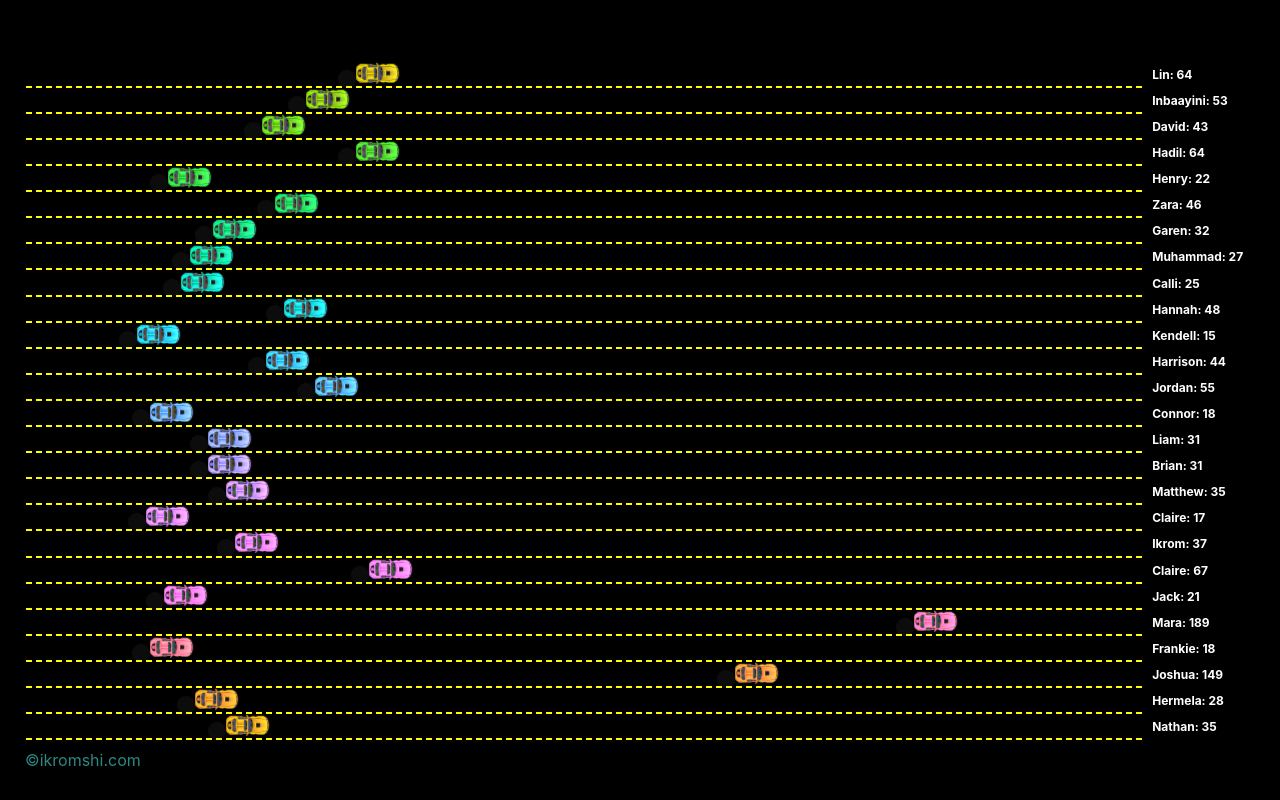
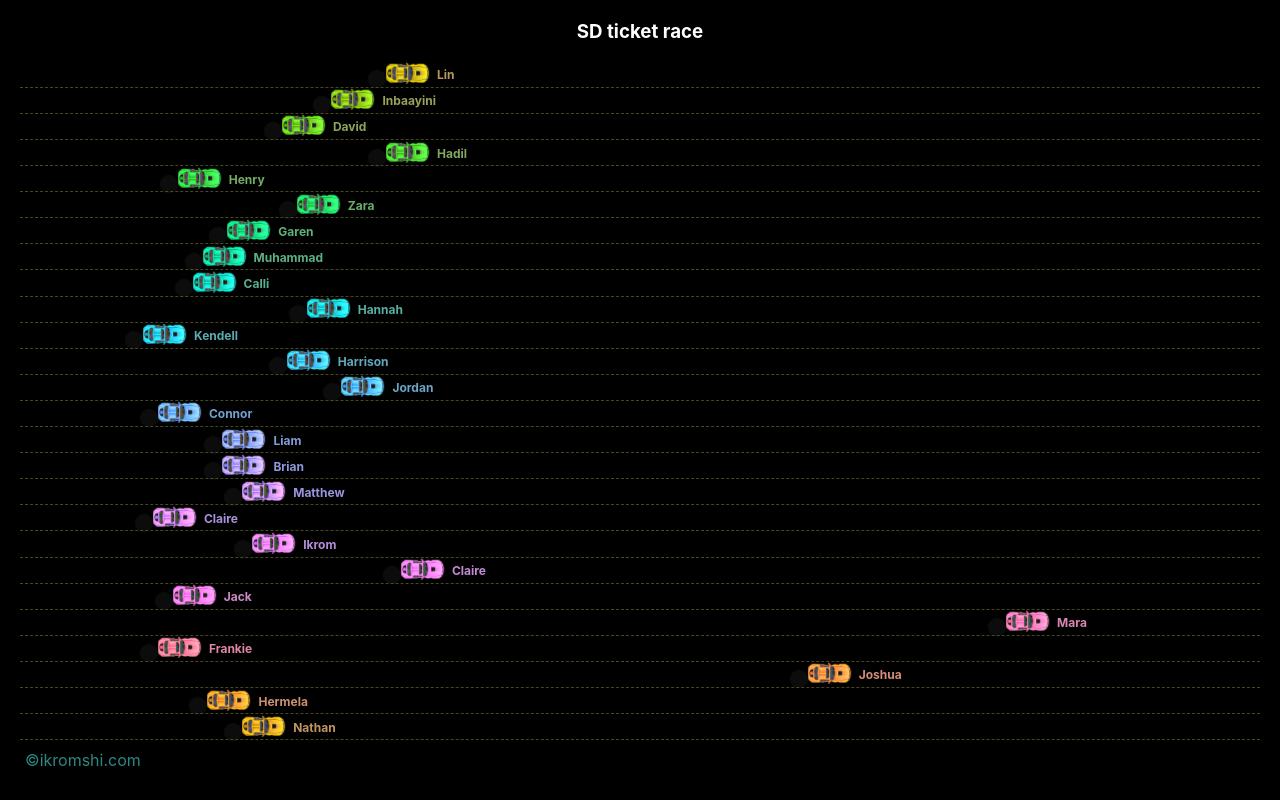
Before and after one commit to ikromshi/horse-racing, a React (Create React App) app: page / in a window 1280 px wide. Built offline with nearby package versions, Linux system fonts and the light colour scheme.

Commit message:
horizontal lane skeleton complete

```diff
--- a/src/components/RaceTrack/RaceTrack.jsx
+++ b/src/components/RaceTrack/RaceTrack.jsx
@@ -29,11 +29,12 @@ const Track = styled.div`
 
 
 const Lane = styled.div`
-  height: calc((100vh - 40px) / ${props => props.numberOfLanes}); /* 40px accounts for the padding */
-  width: 90%; /* Adjust width as needed */
-  border-bottom: 2px dashed yellow;
+  height: calc((100vh - 10px) / ${props => props.numberOfLanes}); /* 40px accounts for the padding */
+  width: 100%; /* Adjust width as needed */
+  border-bottom: 1px dashed rgba(235, 235, 107, 0.3);
   position: relative;
-  right: 4.5%;
+  // right: 4.5%; -->
+  // width: 90%; in case there's something to be added to the left
   &:last-child {
     border-bottom: none;
   }
@@ -87,14 +88,18 @@ const NameTag = styled.div`
   transform: translateY(-50%); /* Center the name tag vertically with the car */
   left: calc(100% + 10px); /* Place it just to the right of the car, adjust as needed */
   white-space: nowrap; /* Keep the name in a single line */
-  color: #fff; /* Text color, choose as needed */
+  color: #b7995e; /* Text color, choose as needed */
+  filter: ${props => `hue-rotate(${props.color}deg)`}; // Change color through hue rotation
   font-size: 12px; /* Choose an appropriate size for the name tag */
   font-weight: bold; /* Optional: make it bold */
   text-shadow: 1px 1px 2px rgba(0,0,0,0.6); /* Optional: text shadow for better readability */
+  left: 0;
+  margin-left:
 `;
 
 const Name = styled.h3`
   margin-top: 0;
+  color: white;
 `
 
 
@@ -142,8 +147,13 @@ const RaceTrack = () => {
               color={(index * 360) / carsData.length} // Distribute colors across the spectrum
               alt={`Car driven by ${car.name}`}
             />
+            <NameTag
+              color={(index * 360) / carsData.length} // Distribute colors across the spectrum
+              style={{ left: `${calculateHorizontalPosition(car.ticket_amount)}%`, marginLeft: '50px' }}>{car.name.split(" ")[0]}
+              </NameTag>
+
           </CarWrapper>
-          <NameTag>{`${car.name.split(" ")[0]}: ${car.ticket_amount}`}</NameTag>
+          {/* <NameTag>{`${car.name.split(" ")[0]}: ${car.ticket_amount}`}</NameTag> */}
         </Lane>
       ))}
       {/* <Credit>&#169;ikromshi.com</Credit> */}
```
